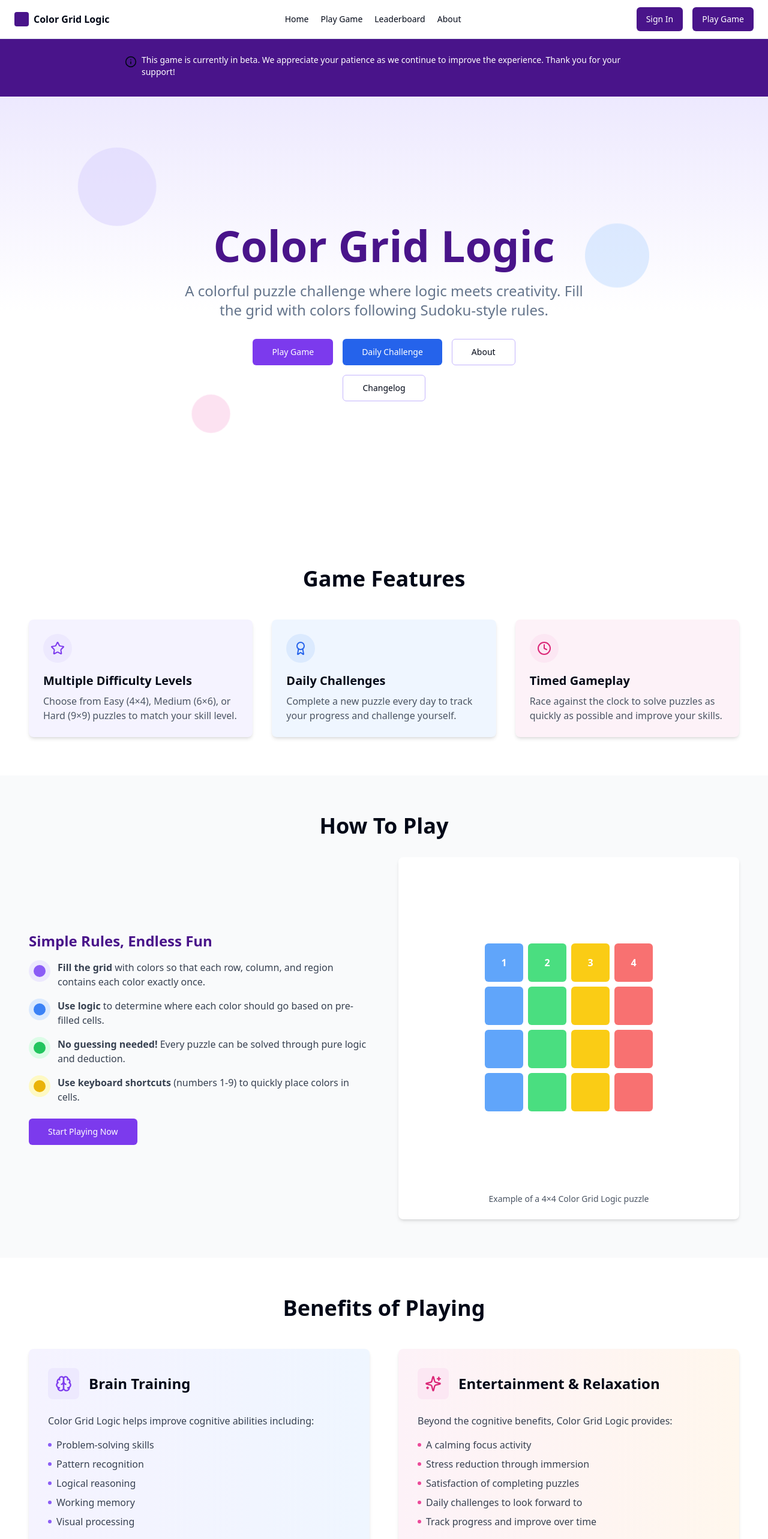
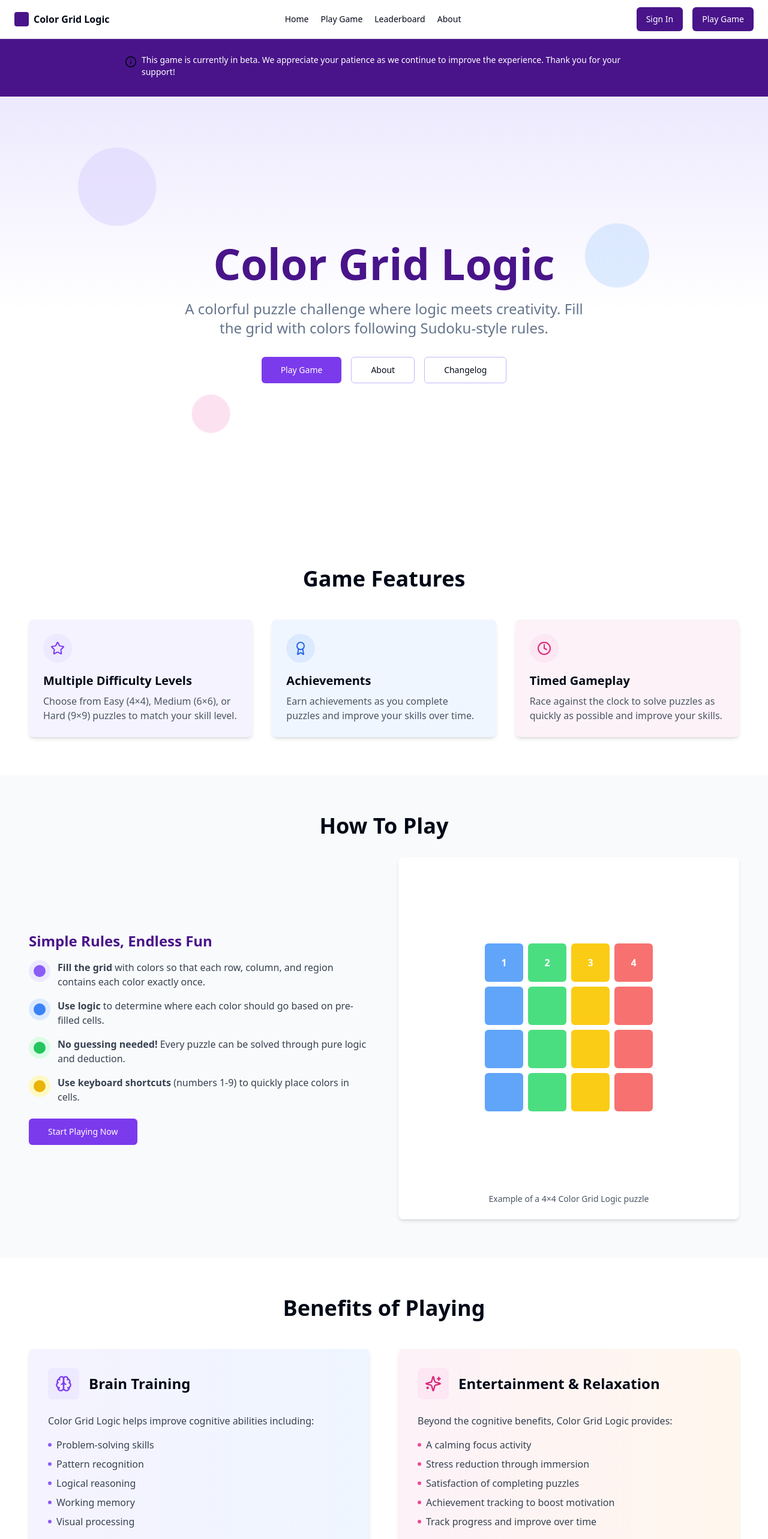
Before and after one commit to samsnow850/color-grid-logic-puzzle, a React (Vite) app: page / in a window 1280 px wide. Shown: the top 2566 px of the page at 60% size. Built offline with nearby package versions, Linux system fonts and the light colour scheme.

Commit message:
Remove daily challenge from homepage
Removes the daily challenge button from the homepage.

```diff
--- a/src/pages/Index.tsx
+++ b/src/pages/Index.tsx
@@ -135,10 +135,6 @@ const Index = () => {
               <Link to="/game">Play Game</Link>
             </Button>
 
-            <Button size="lg" className="bg-blue-600 hover:bg-blue-700 text-white hover:text-white" asChild>
-              <Link to="/daily-puzzle">Daily Challenge</Link>
-            </Button>
-
             <Button
               variant="outline"
               size="lg"
@@ -194,9 +190,9 @@ const Index = () => {
               <div className="bg-blue-100 w-12 h-12 rounded-full flex items-center justify-center mb-4">
                 <Award className="text-blue-600" />
               </div>
-              <h3 className="text-xl font-bold mb-2">Daily Challenges</h3>
+              <h3 className="text-xl font-bold mb-2">Achievements</h3>
               <p className="text-gray-600">
-                Complete a new puzzle every day to track your progress and challenge yourself.
+                Earn achievements as you complete puzzles and improve your skills over time.
               </p>
             </motion.div>
 
@@ -386,7 +382,7 @@ const Index = () => {
                 </li>
                 <li className="flex items-center gap-2">
                   <span className="h-1.5 w-1.5 rounded-full bg-pink-500"></span>
-                  <span>Daily challenges to look forward to</span>
+                  <span>Achievement tracking to boost motivation</span>
                 </li>
                 <li className="flex items-center gap-2">
                   <span className="h-1.5 w-1.5 rounded-full bg-pink-500"></span>
@@ -517,9 +513,6 @@ const Index = () => {
             <Button size="lg" className="bg-purple-600 hover:bg-purple-700 text-white text-lg px-8" asChild>
               <Link to="/game">Play Now</Link>
             </Button>
-            <Button size="lg" className="bg-blue-600 hover:bg-blue-700 text-white text-lg px-8" asChild>
-              <Link to="/daily-puzzle">Try Daily Challenge</Link>
-            </Button>
           </div>
         </div>
       </section>
@@ -560,7 +553,6 @@ const AboutModal = ({ open, onOpenChange }: ModalProps) => (
           <li><strong>Easy:</strong> 4×4 grid with more pre-filled cells</li>
           <li><strong>Medium:</strong> 6×6 grid with a moderate number of pre-filled cells</li>
           <li><strong>Hard:</strong> 9×9 grid with fewer pre-filled cells</li>
-          <li><strong>Daily Challenge:</strong> 10×10 grid for an extra challenge</li>
         </ul>
       </div>
     </DialogContent>
@@ -575,17 +567,25 @@ const ChangelogModal = ({ open, onOpenChange }: ModalProps) => (
       </DialogHeader>
       <div className="space-y-6">
         <div>
-          <h3 className="font-bold text-lg">{formatDate(new Date())} - Beta 2.8</h3>
+          <h3 className="font-bold text-lg">{formatDate(new Date())} - Beta 2.9</h3>
+          <ul className="list-disc pl-6 text-muted-foreground mt-2">
+            <li>Temporarily removed daily challenge feature (will return in a future update)</li>
+            <li>Updated homepage layout and content</li>
+            <li>Simplified game features presentation</li>
+            <li>Improved mobile responsiveness across all sections</li>
+          </ul>
+        </div>
+        <div>
+          <h3 className="font-bold text-lg">{formatDate(new Date(Date.now() - 86400000))} - Beta 2.8</h3>
           <ul className="list-disc pl-6 text-muted-foreground mt-2">
             <li>Enhanced homepage with new sections showcasing game benefits and features</li>
             <li>Added keyboard number shortcuts to color palette for faster gameplay</li>
-            <li>Upgraded daily challenge to 10×10 grid size for more challenge</li>
             <li>Improved light mode UI across all game components</li>
             <li>Optimized game grid to better fit mobile screens</li>
           </ul>
         </div>
         <div>
-          <h3 className="font-bold text-lg">{formatDate(new Date(Date.now() - 86400000))} - Beta 2.7</h3>
+          <h3 className="font-bold text-lg">{formatDate(new Date(Date.now() - 172800000))} - Beta 2.7</h3>
           <ul className="list-disc pl-6 text-muted-foreground mt-2">
             <li>Combined Settings and Account pages into a single page</li>
             <li>Added improved theme selector with button choices</li>
@@ -595,7 +595,7 @@ const ChangelogModal = ({ open, onOpenChange }: ModalProps) => (
           </ul>
         </div>
         <div>
-          <h3 className="font-bold text-lg">{formatDate(new Date(Date.now() - 172800000))} - Beta 2.6</h3>
+          <h3 className="font-bold text-lg">{formatDate(new Date(Date.now() - 259200000))} - Beta 2.6</h3>
           <ul className="list-disc pl-6 text-muted-foreground mt-2">
             <li>Added daily puzzle challenge feature</li>
             <li>Fixed Medium (6×6) grid color display issues</li>
@@ -605,37 +605,12 @@ const ChangelogModal = ({ open, onOpenChange }: ModalProps) => (
           </ul>
         </div>
         <div>
-          <h3 className="font-bold text-lg">{formatDate(new Date(Date.now() - 259200000))} - Beta 2.5</h3>
+          <h3 className="font-bold text-lg">{formatDate(new Date(Date.now() - 345600000))} - Beta 2.5</h3>
           <ul className="list-disc pl-6 text-muted-foreground mt-2">
             <li>Added animated hero section to homepage</li>
             <li>Implemented loading screens for all pages</li>
             <li>Enhanced scroll-to-top functionality for better navigation</li>
             <li>Improved sitemap with clickable navigation buttons</li>
-          </ul>
-        </div>
-        <div>
-          <h3 className="font-bold text-lg">May 21, 2025 - Beta 2.4</h3>
-          <ul className="list-disc pl-6 text-muted-foreground mt-2">
-            <li>Improved sitemap with clickable navigation buttons</li>
-            <li>Fixed Medium (6×6) grid color display issues</li>
-            <li>Added scroll-to-top functionality for better navigation</li>
-            <li>Enhanced mobile experience with hamburger menu</li>
-          </ul>
-        </div>
-        <div>
-          <h3 className="font-bold text-lg">May 20, 2025 - Security Update</h3>
-          <ul className="list-disc pl-6 text-muted-foreground mt-2">
-            <li>Fixed security issue with OTP expiry time in authentication</li>
-            <li>Enhanced user account security measures</li>
-            <li>Improved authentication flow experience</li>
-          </ul>
-        </div>
-        <div>
-          <h3 className="font-bold text-lg">May 18, 2025 - Beta 2.3</h3>
-          <ul className="list-disc pl-6 text-muted-foreground mt-2">
-            <li>Added high contrast mode for improved accessibility</li>
-            <li>Optimized game load times across all devices</li>
-            <li>Fixed several UI glitches on mobile devices</li>
           </ul>
         </div>
       </div>
```
